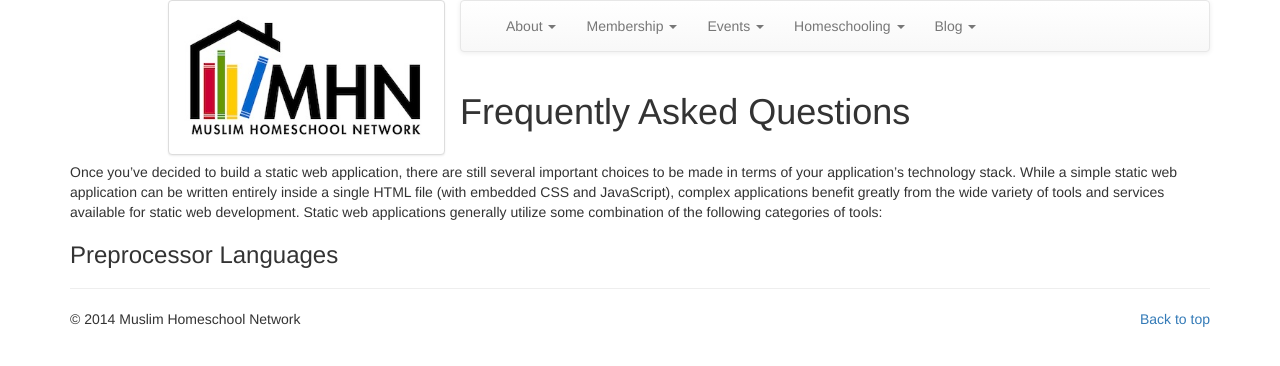
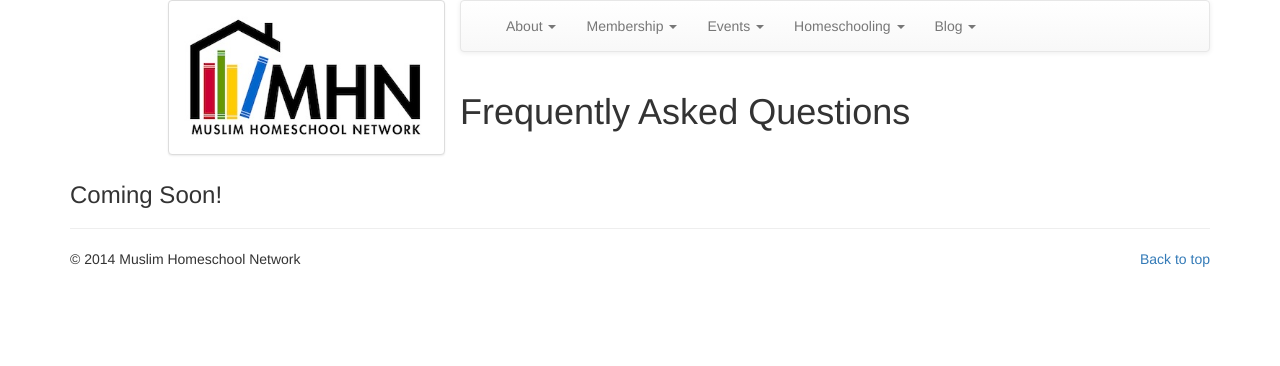
Before and after one commit to muslimhomeschoolnetwork/muslimhomeschoolnetwork.github.io, a Jekyll site: the page built from homeschooling/resources/index.md, in a window 1280 px wide. Shown: the top 366 px of the page. Built offline with Jekyll 4.4.1, drawn with Linux system fonts in a browser that asks for light colours; nearby versions of some CDN libraries; Markdown is read by kramdown in place of the engine named in the settings.

Commit message:
Update index.md

```diff
--- a/homeschooling/resources/index.md
+++ b/homeschooling/resources/index.md
@@ -3,11 +3,4 @@
 title: Frequently Asked Questions
 ---
 
-Once you've decided to build a static web application, there are still several important choices
-to be made in terms of your application's technology stack. While a simple static web application
-can be written entirely inside a single HTML file (with embedded CSS and JavaScript), complex
-applications benefit greatly from the wide variety of tools and services available for static
-web development. Static web applications generally utilize some combination of the following
-categories of tools:
-
-### Preprocessor Languages
+### Coming Soon!
```
